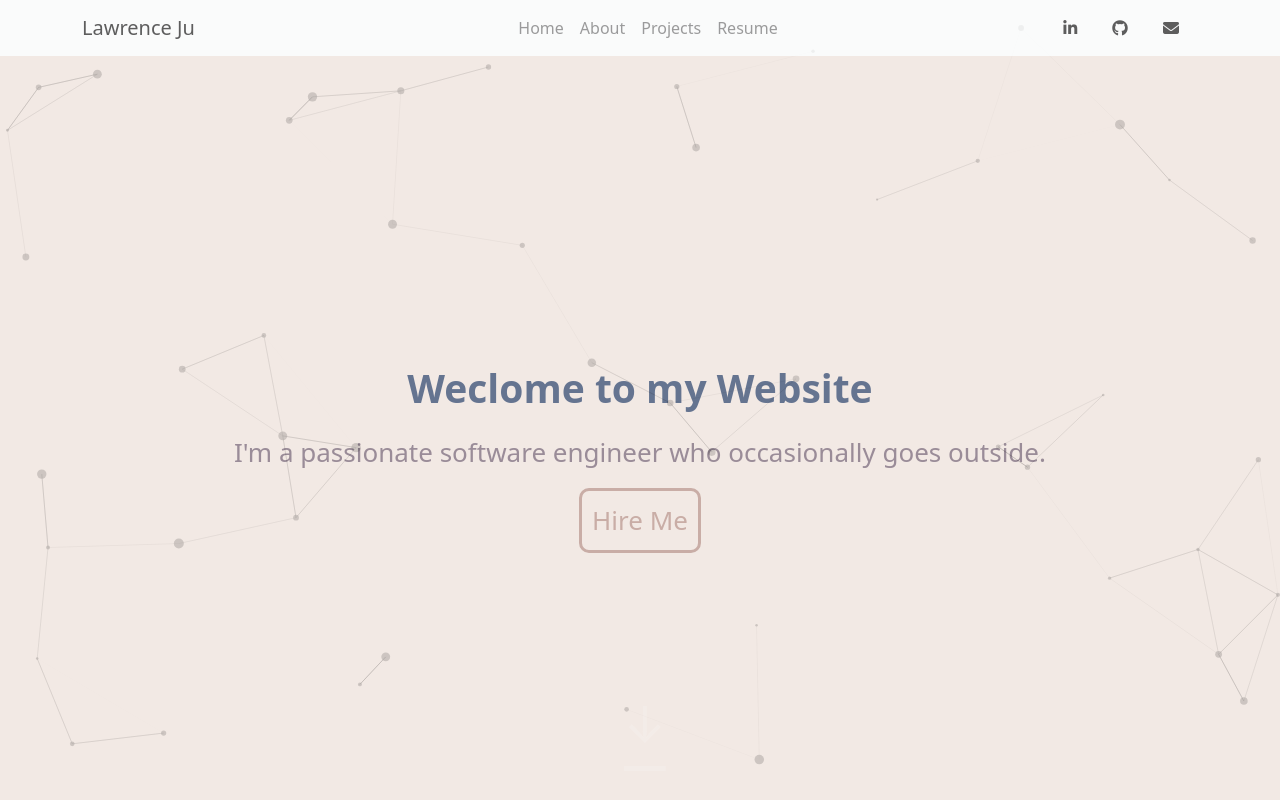
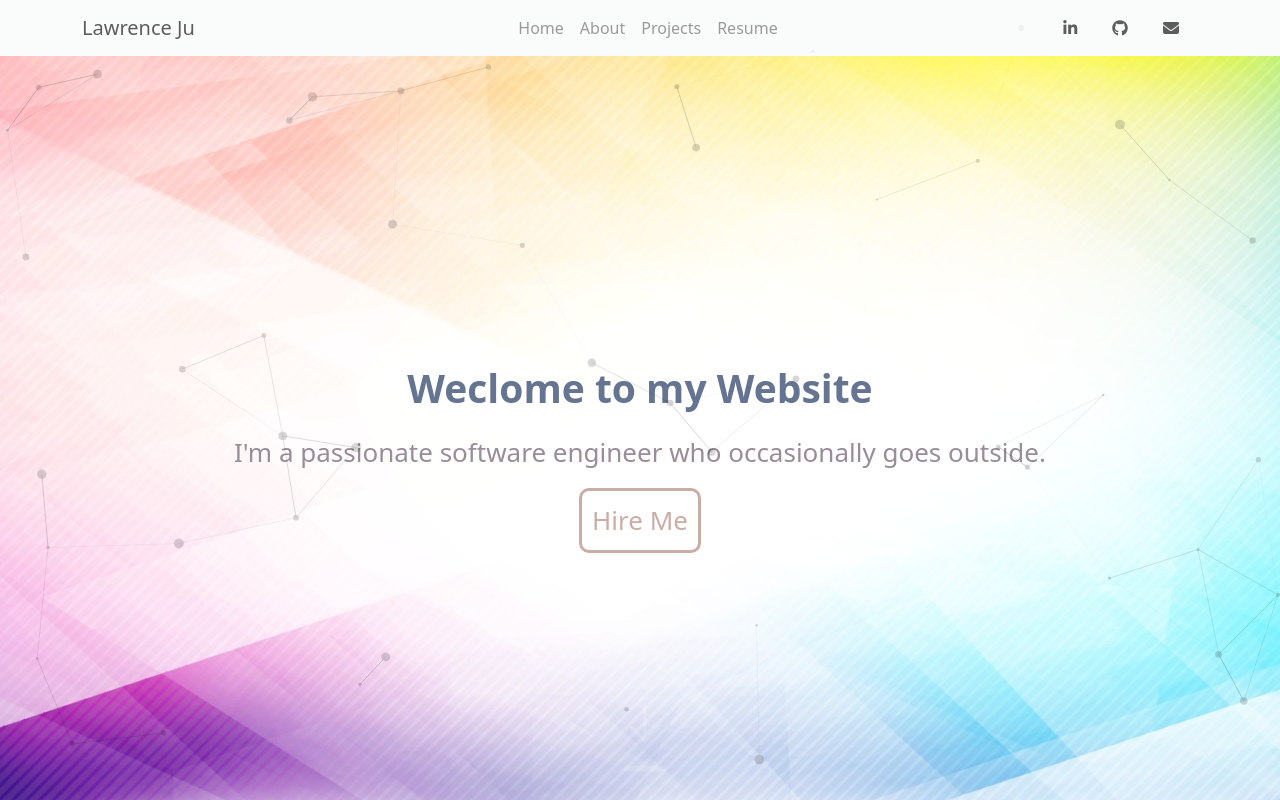
Before and after one commit to LawrenceJ1/portfolio, a React (Create React App) app: page / in a window 1280 px wide. Shown: the top 800 px of the page. Built offline with nearby package versions, Linux system fonts and the light colour scheme.

Commit message:
add background to mainpage

```diff
--- a/src/MainPage.css
+++ b/src/MainPage.css
@@ -7,6 +7,16 @@
   align-items: center;
   justify-content: center;
   font-size: var(--normal-size);
+  background-attachment: fixed;
+  background-position: center;
+  background-repeat: no-repeat;
+  background-size: cover;
+}
+
+@media only screen and (max-device-width: 1366px) {
+  .Main {
+    background-attachment: scroll;
+  }
 }
 
 .Main-name {
--- a/src/MainPage.js
+++ b/src/MainPage.js
@@ -1,8 +1,9 @@
 import "./MainPage.css"
+import background from "./Images/background.jpg"
 
 function MainPage() {
     return (
-    <section id="Main" className="Main">
+    <section id="Main" className="Main" style={{ backgroundImage: `url(${background})` }}>
         <p className="Main-name">
           Weclome to my Website<br/>
         </p>
```
Also changed, not shown: src/Images/background.jpg.
